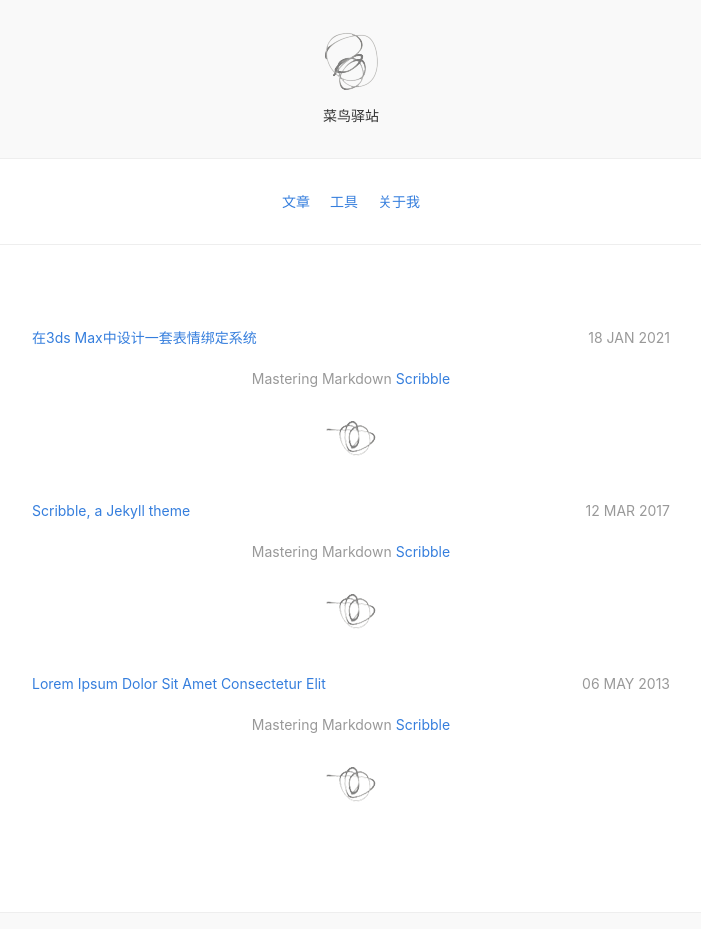
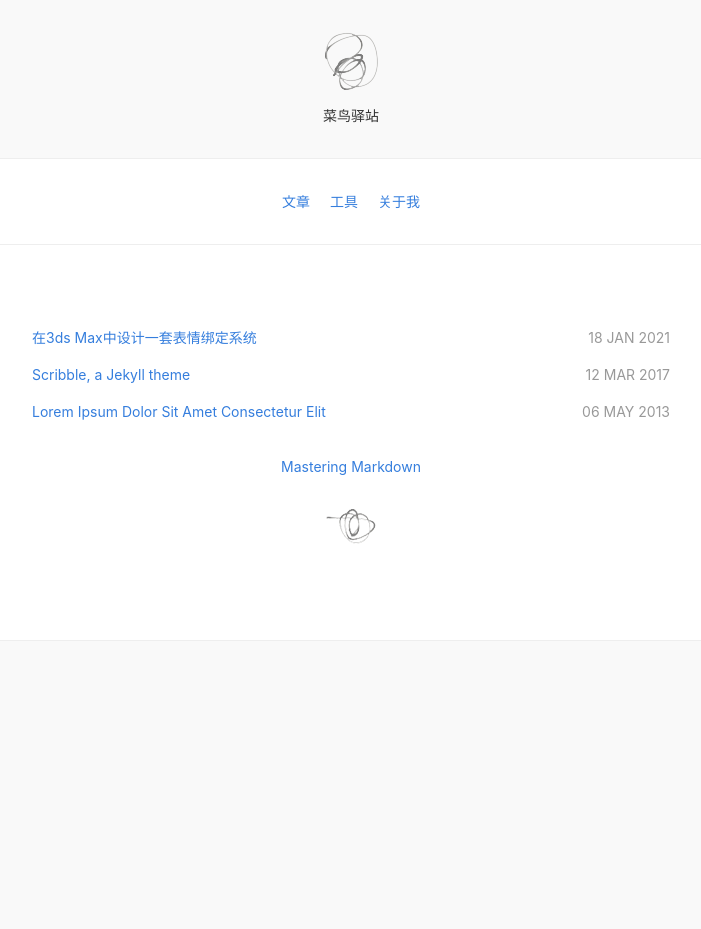
Before and after one commit to pengdagame/pengdagame.github.io, a Jekyll site: the page built from index.html, in a window 1280 px wide. Shown: the whole page, without its empty margins (289-990 px from the left). Built offline with Jekyll 4.4.1, drawn with Linux system fonts in a browser that asks for light colours; nearby versions of some CDN libraries; after the commit the page ends 900 px from its top, so only the background shows below that.

Commit message:
Update index.html

```diff
--- a/index.html
+++ b/index.html
@@ -8,10 +8,10 @@
       {{ post.title }}
       <time class="fr silver ttu">{{ post.date | date_to_string }} </time>
     </a>
-    <footer class="mw7 center tc pt3 pb4 silver">
-      Mastering Markdown <a href="https://guides.github.com/features/mastering-markdown/" class="link silver hover-blue pv1">Scribble</a>
-      <img src="{{ site.url }}/images/scribble2.png" alt="scribble" class="mt4 db center" />
-    </footer>
   </li>
   {% endfor %}
 </ul>
+<footer class="mw7 center tc pt3 pb4 silver">
+  <a href="https://guides.github.com/features/mastering-markdown/" class="link silver hover-blue pv1">Mastering Markdown</a>
+  <img src="{{ site.url }}/images/scribble2.png" alt="scribble" class="mt4 db center" />
+</footer>
```
